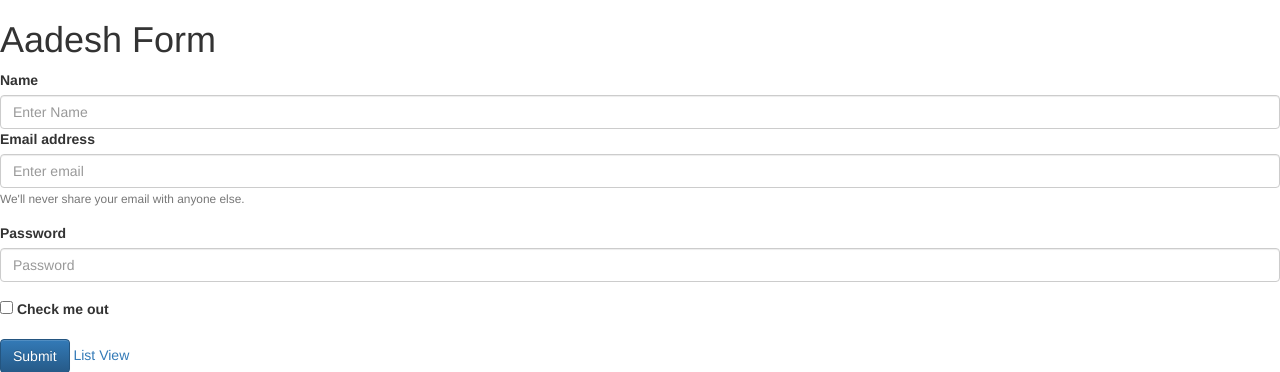
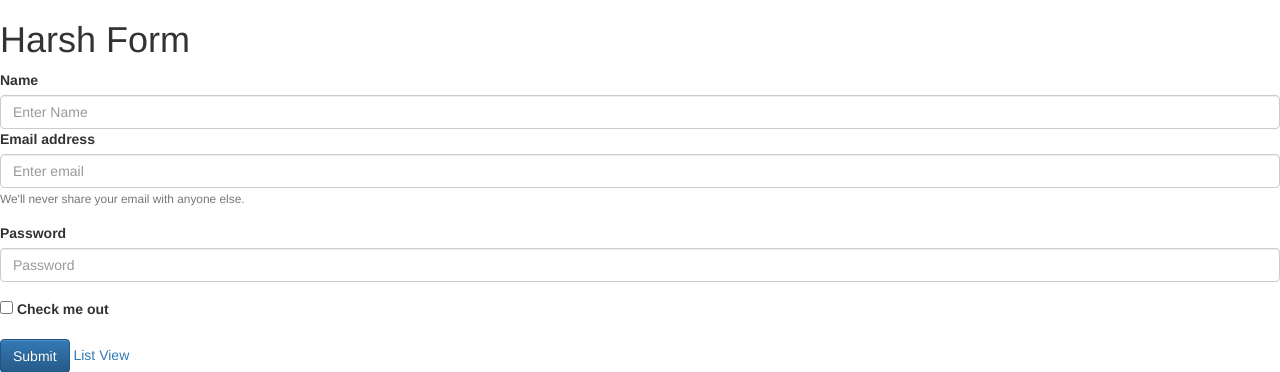
Before and after one commit to AadeshKarira/form, a Django app: page / in a window 1280 px wide. Shown: the top 372 px of the page. Run offline with Django 3.2, Linux system fonts and the light colour scheme; some libraries are stand-ins or nearby versions.

Commit message:
Update main.html

```diff
--- a/Formapp/templates/Formapp/main.html
+++ b/Formapp/templates/Formapp/main.html
@@ -12,10 +12,10 @@
 
 <!-- Latest compiled and minified JavaScript -->
 <script src="https://maxcdn.bootstrapcdn.com/bootstrap/3.3.7/js/bootstrap.min.js" integrity="sha384-Tc5IQib027qvyjSMfHjOMaLkfuWVxZxUPnCJA7l2mCWNIpG9mGCD8wGNIcPD7Txa" crossorigin="anonymous"></script>
-    <title>Aadesh Form</title>
+    <title>Harsh Form</title>
 </head>
 <body>
-    <h1>Aadesh Form</h1>
+    <h1>Harsh Form</h1>
     <form action = {% url 'process' %} method="POST">
 
         {% csrf_token %}
```
